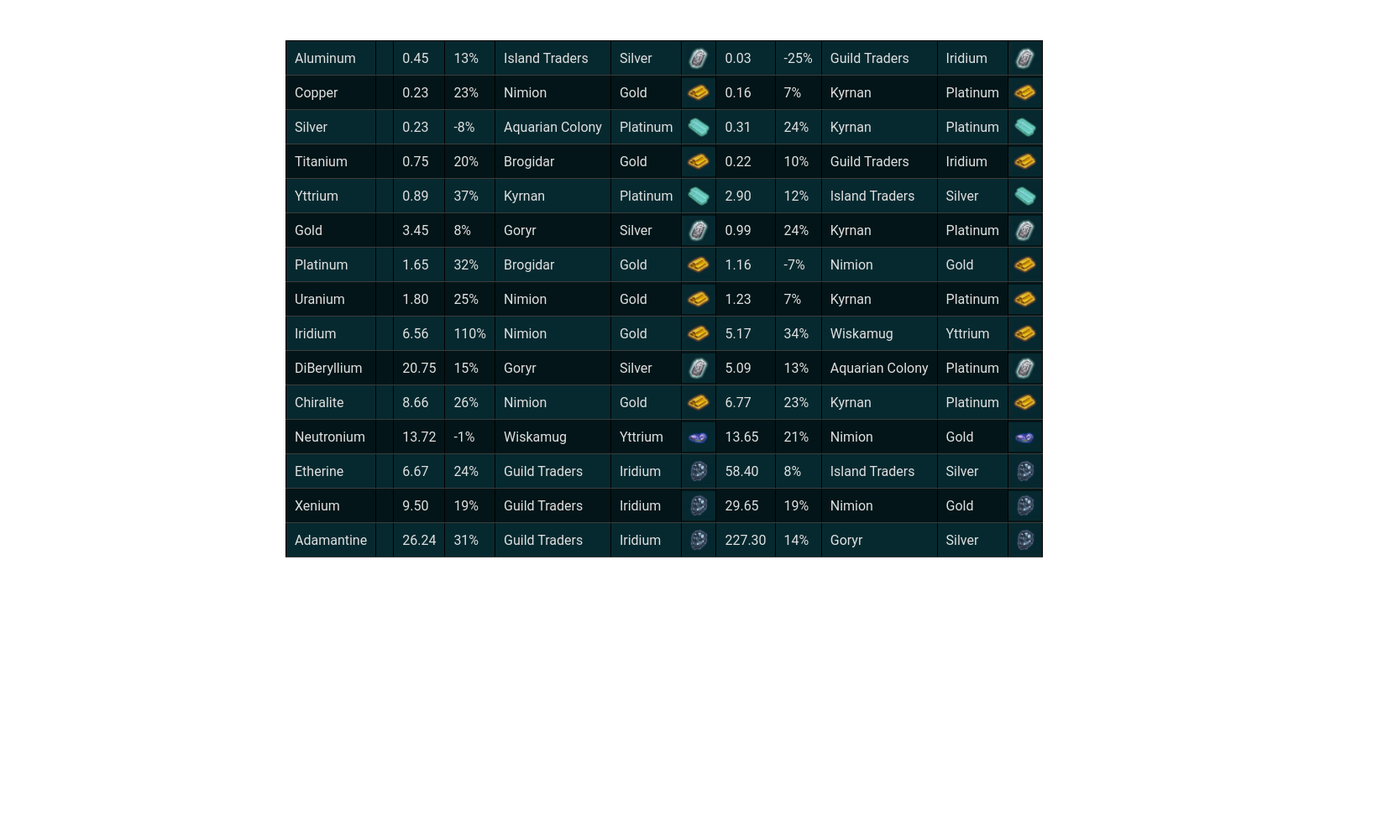
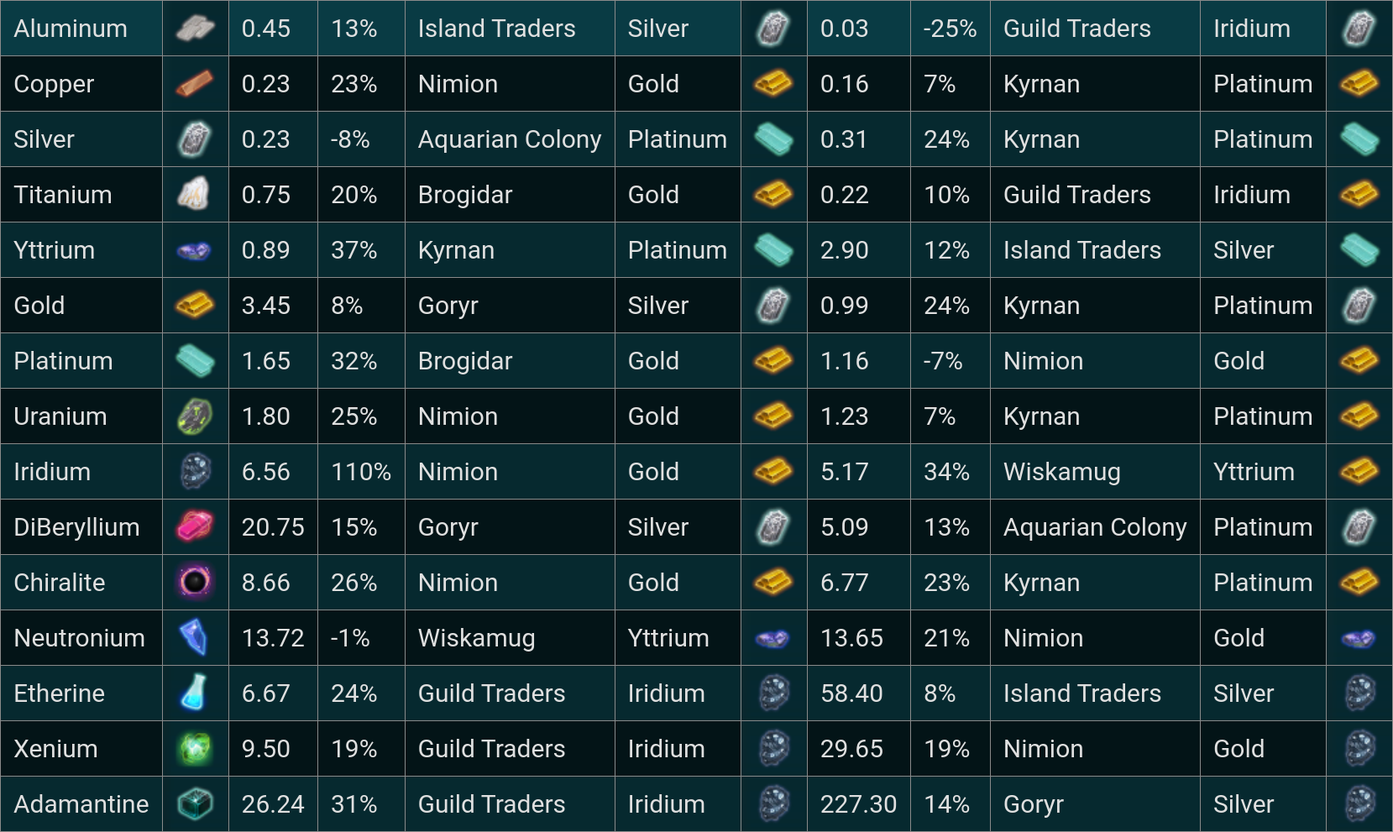
Before and after one commit to DrakeCaesar/starcom, a website built with Vite: page index.html in a window 1280 px wide. Shown: the whole page at 84% size, 1659 px wide, since content can reach past the window. Before the commit the page ends 800 px from the top, so only its background shows below. Built offline with nearby package versions, Linux system fonts and the light colour scheme.

Commit message:
Refactor table cell styles and trade route recommendation logic

```diff
--- a/index.html
+++ b/index.html
@@ -3,33 +3,7 @@
   <head>
     <meta charset="UTF-8" />
     <meta name="viewport" content="width=device-width, initial-scale=1.0" />
-    <link rel="stylesheet" href="dist/styles.css" />
     <title>Trade Route Optimizer</title>
-    <style>
-      body {
-        font-family: Arial, sans-serif;
-      }
-      .container {
-        max-width: 600px;
-        margin: 0 auto;
-        padding: 20px;
-      }
-      table {
-        width: 100%;
-        border-collapse: collapse;
-        margin-top: 20px;
-      }
-      table,
-      th,
-      td {
-        border: 1px solid black;
-      }
-      th,
-      td {
-        padding: 10px;
-        text-align: center;
-      }
-    </style>
   </head>
   <body>
     <div class="container">
--- a/src/index.ts
+++ b/src/index.ts
@@ -115,20 +115,16 @@ function recommendTradeRoutes() {
       // Add row to table with background images for currencies
       const row = `<tr>
            <td>${commodity}</td>
-           <td></td>
+                      <td class="currency" style="background-image: url('./images/${commodity}.png');">
 
            <!-- Sell Info Columns -->
            <td>${tradeInfo.bestSellPriceOG?.toFixed(2)}</td>
            <td>${tradeInfo.bestSellPercentage?.toFixed(0)}%</td>
            <td>${tradeInfo.bestSellFaction}</td>
            <td>${tradeInfo.bestSellCurrency}</td>
-           <td style="background-image: url('./images/${
+           <td class="currency" style="background-image: url('./images/${
              tradeInfo.bestSellCurrency
-           }.png');
-           background-size: contain;
-           background-repeat: no-repeat;
-           background-position: center;
-           padding: 20px;">
+           }.png');">
            </td>
 
            <!-- Buy Info Columns -->
@@ -136,13 +132,9 @@ function recommendTradeRoutes() {
            <td>${tradeInfo.bestBuyPercentage?.toFixed(0)}%</td>
            <td>${tradeInfo.bestBuyFaction}</td>
            <td>${tradeInfo.bestBuyCurrency}</td>
-           <td style="background-image: url('./images/${
+           <td class="currency" style="background-image: url('./images/${
              tradeInfo.bestSellCurrency
-           }.png');
-           background-size: contain;
-           background-repeat: no-repeat;
-           background-position: center;
-           padding: 20px;">
+           }.png');">
            </td>
        </tr>`;
       tableBody?.insertAdjacentHTML("beforeend", row);
--- a/src/styles.scss
+++ b/src/styles.scss
@@ -1,11 +1,31 @@
 $bg-color: #06292f;
 $text-color: #e0e0e0;
-$highlight-color: #06292f;
-$border-color: #3c3c3c;
+$highlight-color: hsl(189, 77%, 10%);
+$border-color: #8a8a8a;
 $font-family: "Roboto", sans-serif;
+body {
+  margin: 0;
+  padding: 0;
+  font-family: $font-family;
+  background-color: $bg-color;
+  color: $text-color;
+}
+
+// Container to ensure full responsiveness and centering
+.table-container {
+  display: flex;
+  justify-content: center; // Center the table horizontally
+  align-items: center; // Center the table vertically
+  width: 100vw; // Full width of the viewport
+  height: 100vh; // Full height of the viewport
+  overflow-x: auto; // Horizontal scrolling if needed
+  padding: 20px;
+}
 
 table {
   width: 100%;
+  max-width: 1200px; // Maximum width for larger screens
+  height: auto;
   border-collapse: collapse;
   font-family: $font-family;
   background-color: $bg-color;
@@ -34,7 +54,8 @@ table {
       }
 
       td {
-        padding: 10px;
+        font-size: 30px;
+        padding: 15px;
         border-bottom: 1px solid $border-color;
         vertical-align: middle;
         text-align: left;
@@ -77,7 +98,7 @@ table {
   }
 }
 
-// Add responsive design for smaller screens
+// Responsive font size and padding for smaller screens
 @media (max-width: 768px) {
   table {
     font-size: 14px;
@@ -91,3 +112,21 @@ table {
     }
   }
 }
+
+table {
+  margin: auto;
+  padding: 50px;
+}
+table,
+th,
+td {
+  border: 1px solid $border-color;
+}
+
+.currency {
+  background-size: contain;
+  background-repeat: no-repeat;
+  background-position: center;
+  min-width: 6vh;
+  background-color: $highlight-color;
+}
```
Also changed, not shown: images/Chiralite.png (renamed from images/Untitled.png).
